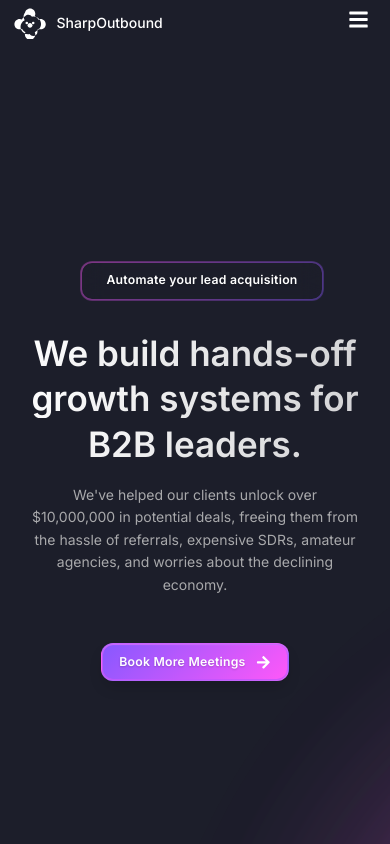
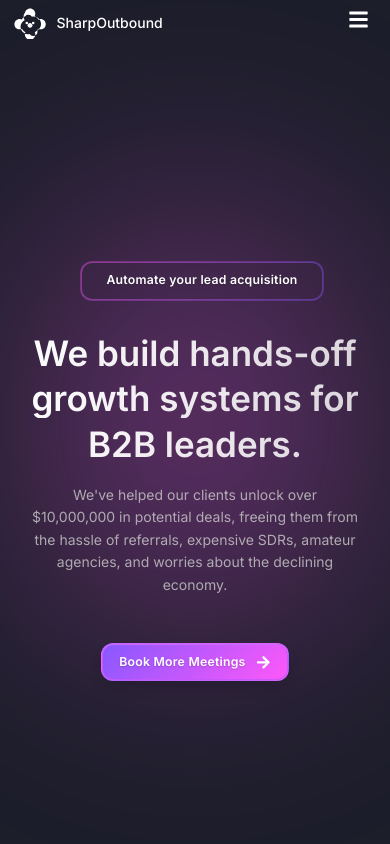
Before and after one commit to Rajje93/SharpOutbound, a React (Vite) app: page / in a window 390 px wide. Shown: the top 844 px of the page. Built offline with nearby package versions, Linux system fonts and the light colour scheme.

Commit message:
New approach for mobile background

```diff
--- a/src/App.css
+++ b/src/App.css
@@ -173,7 +173,7 @@ body {
   background: radial-gradient(circle at center, #FF58F9, transparent 60%);
   bottom: -10%;
   right: -5%;
-  opacity: 0.8;
+  opacity: 0.3;
   animation-delay: -5s;
 }
 
@@ -181,54 +181,31 @@ body {
   background: radial-gradient(circle at center, #FF58F9, transparent 60%);
   bottom: -15%;
   left: -5%;
-  opacity: 0.6;
+  opacity: 0.2;
 }
 
-/* Mobile orbs */
+/* Mobile orbs - completely new approach */
 @media (max-width: 768px) {
+  .background-orbs {
+    background: radial-gradient(circle at center, #FF58F9, transparent 70%);
+    opacity: 0.4;
+    filter: blur(100px);
+  }
+
   .background-orbs::before {
-    content: '';
-    position: fixed;
-    width: 300vw;  /* Smaller size */
-    height: 300vw;
-    left: 50%;
-    top: 50%;
-    transform: translate(-50%, -50%);
-    border-radius: 50%;
-    background: radial-gradient(circle at center, #FF58F9, transparent 60%);
-    filter: blur(100px);
-    opacity: 0.6;
+    display: none;
   }
 
   .background-orbs::after {
-    content: '';
-    position: fixed;
-    width: 250vw;  /* Slightly smaller than first orb */
-    height: 250vw;
-    left: 40%;  /* Offset position */
-    top: 60%;
-    transform: translate(-50%, -50%);
-    border-radius: 50%;
-    background: radial-gradient(circle at center, #FF58F9, transparent 60%);
-    filter: blur(80px);
-    opacity: 0.5;
-    display: block;
+    display: none;
   }
 }
 
 @keyframes orbFloat {
-  0%, 100% {
-    transform: translate(0, 0);
-  }
-  25% {
-    transform: translate(5%, 5%);
-  }
-  50% {
-    transform: translate(0, 10%);
-  }
-  75% {
-    transform: translate(-5%, 5%);
-  }
+  0%, 100% { transform: translate(0, 0); }
+  25% { transform: translate(5%, 5%); }
+  50% { transform: translate(0, 10%); }
+  75% { transform: translate(-5%, 5%); }
 }
 
 /* Tablet styles */
```
